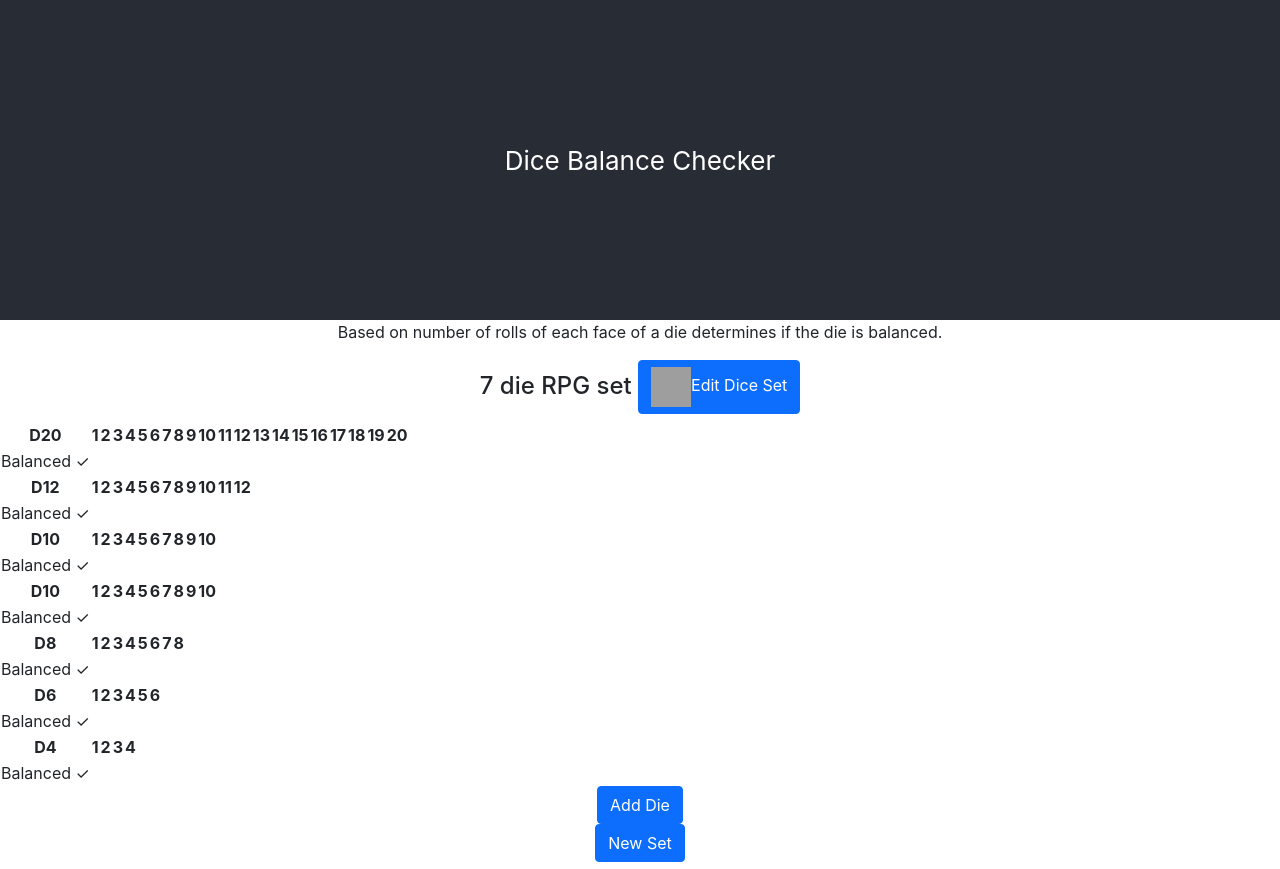
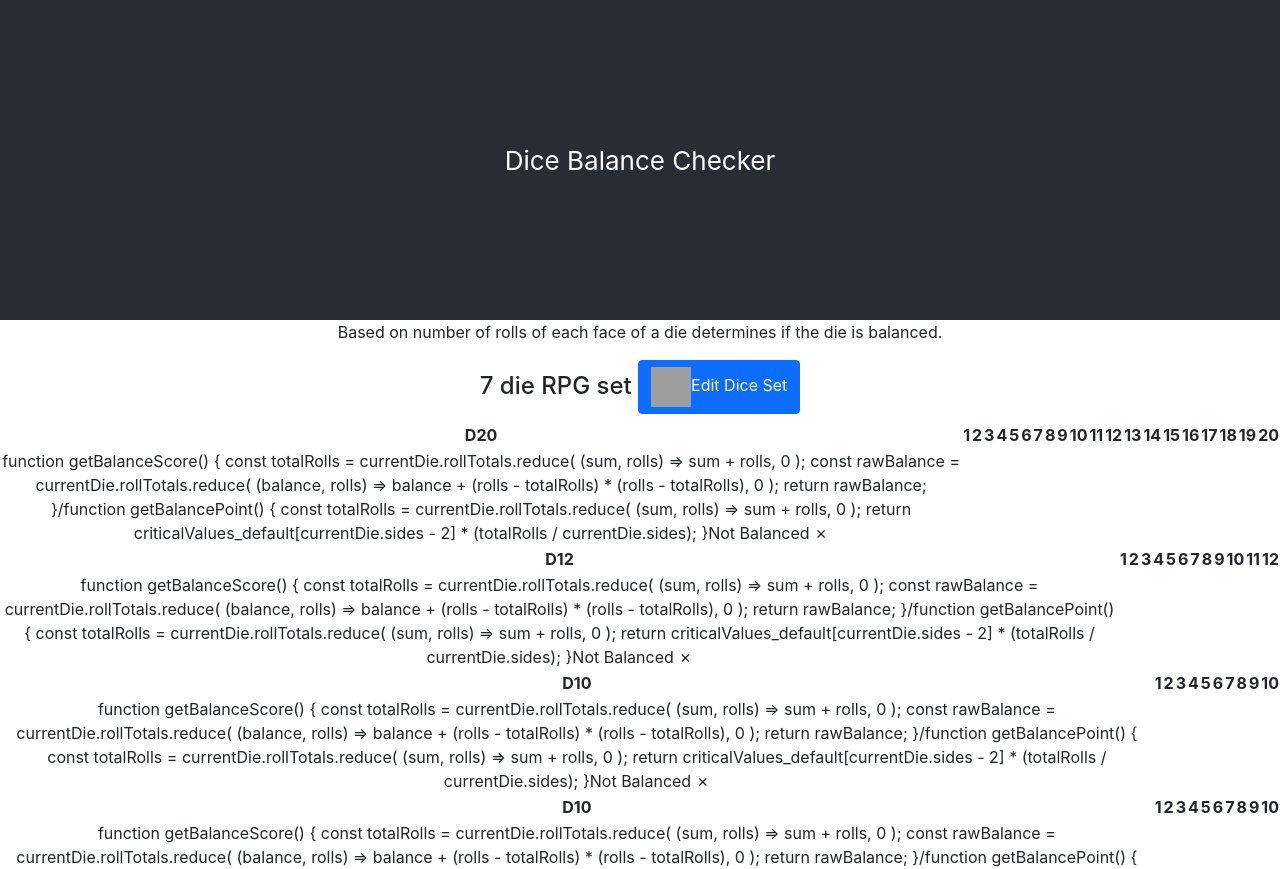
Before and after one commit to etoreki/DiceBalanceTracker, a React (Create React App) app: page / in a window 1280 px wide. Shown: the top 869 px of the page. Built offline with nearby package versions, Linux system fonts and the light colour scheme; grey boxes are pictures that could not be loaded.

Commit message:
criticalValues and balance calcs added

```diff
--- /dev/null
+++ b/src/Data/criticalValues.json
@@ -0,0 +1,14 @@
+[
+    3.841, 5.991, 7.815, 9.488, 11.07, 12.592, 14.067, 15.507, 16.919, 18.307,
+    19.675, 21.026, 22.362, 23.685, 24.996, 26.296, 27.587, 28.869, 30.144,
+    31.41, 32.671, 33.924, 35.172, 36.415, 37.652, 38.885, 40.113, 41.337,
+    42.557, 43.773, 44.985, 46.194, 47.4, 48.602, 49.802, 50.998, 52.192,
+    53.384, 54.572, 55.758, 56.942, 58.124, 59.304, 60.481, 61.656, 62.83,
+    64.001, 65.171, 66.339, 67.505, 68.669, 69.832, 70.993, 72.153, 73.311,
+    74.468, 75.624, 76.778, 77.931, 79.082, 80.232, 81.381, 82.529, 83.675,
+    84.821, 85.965, 87.108, 88.25, 89.391, 90.531, 91.67, 92.808, 93.945,
+    95.081, 96.217, 97.351, 98.484, 99.617, 100.749, 101.879, 103.01, 104.139,
+    105.267, 106.395, 107.522, 108.648, 109.773, 110.898, 112.022, 113.145,
+    114.268, 115.39, 116.511, 117.632, 118.752, 119.871, 120.99, 122.108,
+    123.225, 124.342
+]
--- a/src/Die.tsx
+++ b/src/Die.tsx
@@ -1,7 +1,7 @@
 import React from "react";
-import { disposeEmitNodes } from "typescript";
 import { DiceSet } from "./Interfaces/diceSet";
 import { Die } from "./Interfaces/die";
+import criticalValues from "./Data/criticalValues.json";
 
 export function DisplayDie({
     diceSets,
@@ -14,7 +14,7 @@ export function DisplayDie({
     currentSet: DiceSet;
     currentDie: Die;
 }): JSX.Element {
-    function calcBalance() {
+    function getBalanceScore(): number {
         const totalRolls = currentDie.rollTotals.reduce(
             (sum: number, rolls: number) => sum + rolls,
             0
@@ -23,6 +23,17 @@ export function DisplayDie({
             (balance: number, rolls: number) =>
                 balance + (rolls - totalRolls) * (rolls - totalRolls),
             0
+        );
+        return rawBalance;
+    }
+    function getBalancePoint(): number {
+        const totalRolls = currentDie.rollTotals.reduce(
+            (sum: number, rolls: number) => sum + rolls,
+            0
+        );
+        return (
+            criticalValues[currentDie.sides - 2] *
+            (totalRolls / currentDie.sides)
         );
     }
     return (
@@ -38,7 +49,17 @@ export function DisplayDie({
                 ))}
             </tr>
             <tr>
-                <td>{currentDie.balanced ? "Balanced ✓" : "Not Balanced ✗"}</td>
+                <td>
+                    {getBalanceScore < getBalancePoint
+                        ? getBalanceScore +
+                          "/" +
+                          getBalancePoint +
+                          "Balanced ✓ \n"
+                        : getBalanceScore +
+                          "/" +
+                          getBalancePoint +
+                          "Not Balanced ✗"}
+                </td>
             </tr>
         </table>
     );
```
